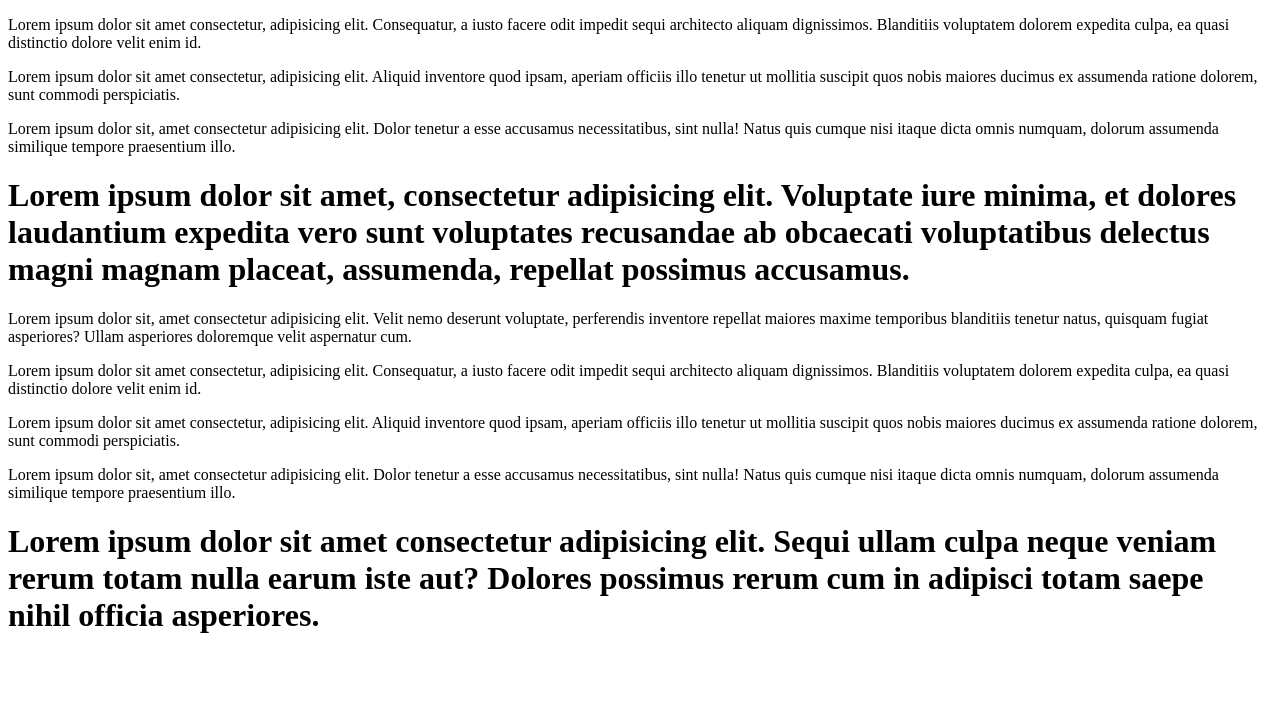
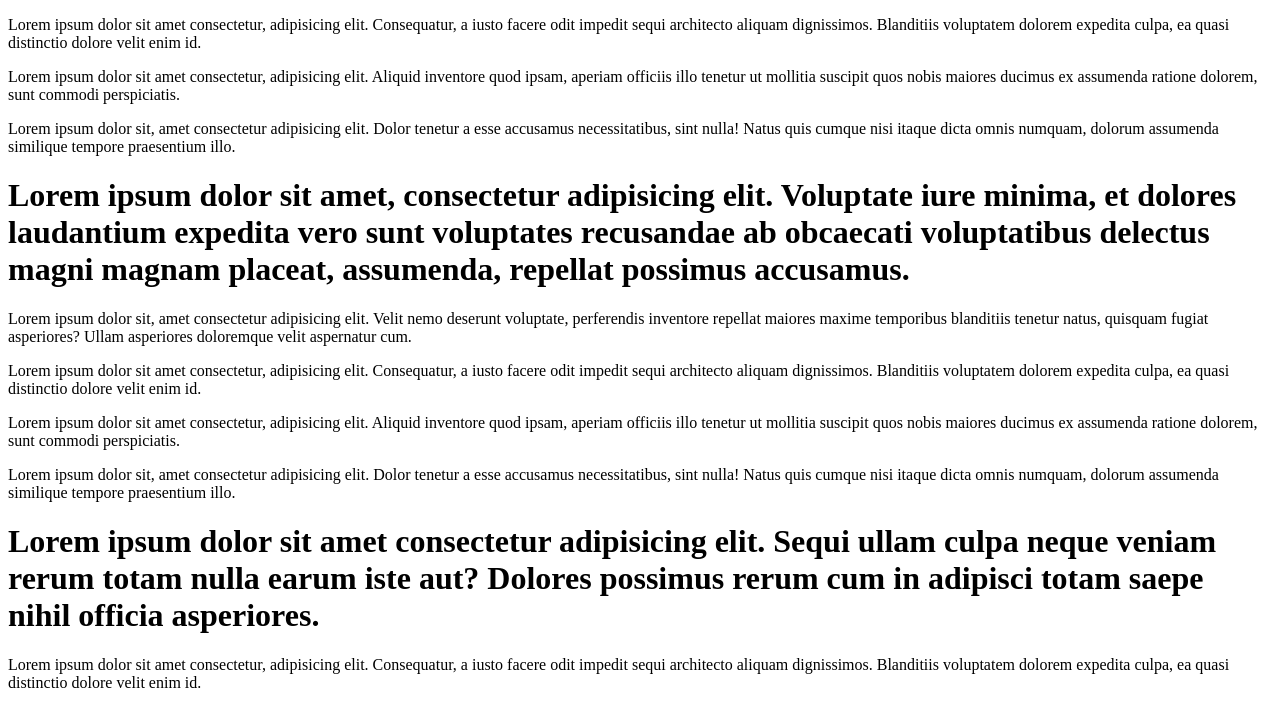
Before and after one commit to SnaxKillau/Test, a plain HTML site: page index.html in a window 1280 px wide. Drawn offline with Linux system fonts and the light colour scheme.

Commit message:
Update index.html

```diff
--- a/index.html
+++ b/index.html
@@ -21,5 +21,6 @@
     <h1>
         Lorem ipsum dolor sit amet consectetur adipisicing elit. Sequi ullam culpa neque veniam rerum totam nulla earum iste aut? Dolores possimus rerum cum in adipisci totam saepe nihil officia asperiores.
     </h1>
+     <p>Lorem ipsum dolor sit amet consectetur, adipisicing elit. Consequatur, a iusto facere odit impedit sequi architecto aliquam dignissimos. Blanditiis voluptatem dolorem expedita culpa, ea quasi distinctio dolore velit enim id.</p>
 </body>
 </html>
```
